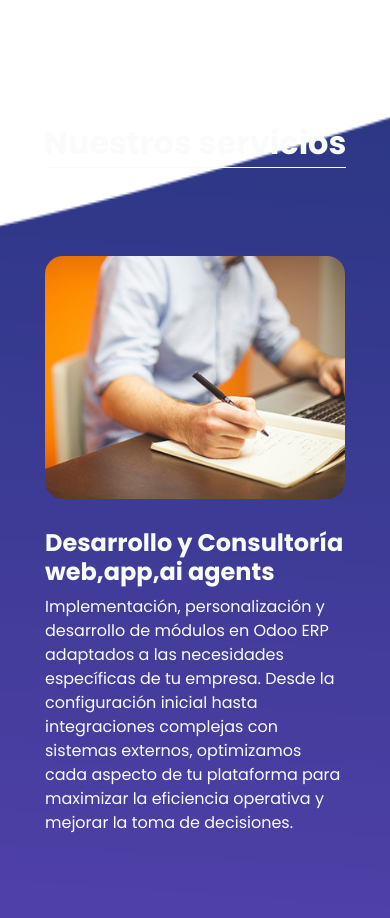
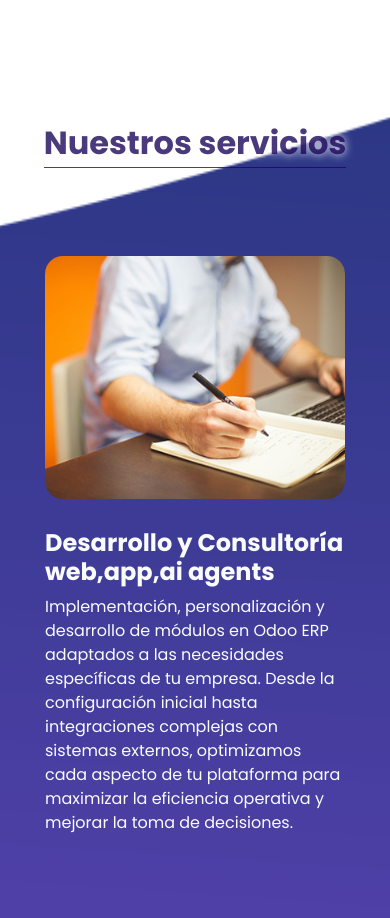
Before and after one commit to Harpyslayer1987/web_personal, a plain HTML site: page index.html in a window 390 px wide. Shown: the part 1940-2858 px from the top of the page. Drawn offline with nearby package versions, Linux system fonts and the light colour scheme.

Commit message:
cambios del responsive
text service

```diff
--- a/css/responsive.css
+++ b/css/responsive.css
@@ -3,7 +3,14 @@
     margin-top: 0;
   }
 }
-
+@media (max-width: 768px) {
+  /* Styles for screens 768px and up */
+  .custom_text {
+    color: #170257c7 ;
+    text-shadow: white 0px 0px 10px;
+    border-color: #1c0368c7 !important;
+  }
+}
 @media (max-width: 992px) {
   .custom_nav-container .nav_search-btn {
     background-position: center;
--- a/index.html
+++ b/index.html
@@ -206,7 +206,7 @@
     <section class="service_section">
         <div class="container">
             <div class="custom_heading-container">
-                <h2>
+                <h2 class="custom_text">
                     Nuestros servicios
                 </h2>
             </div>
```
